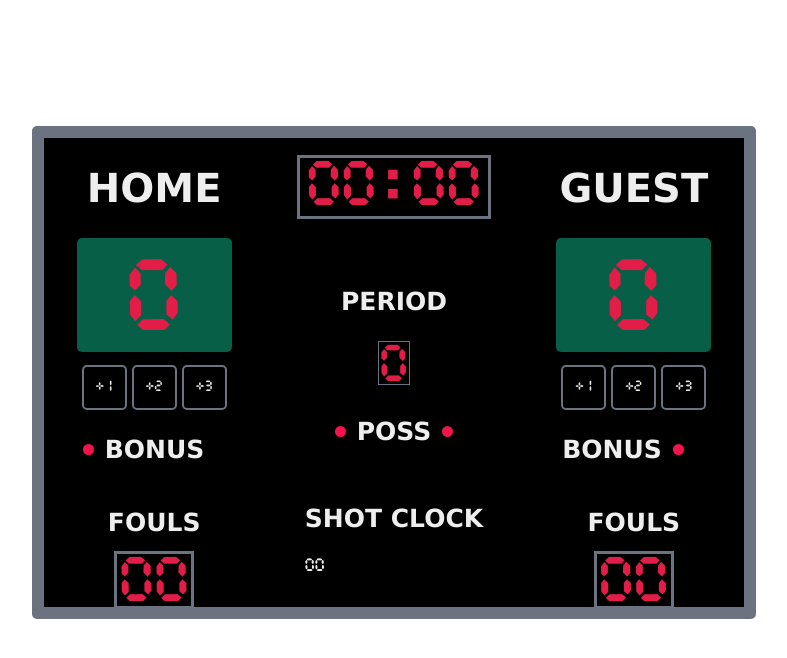
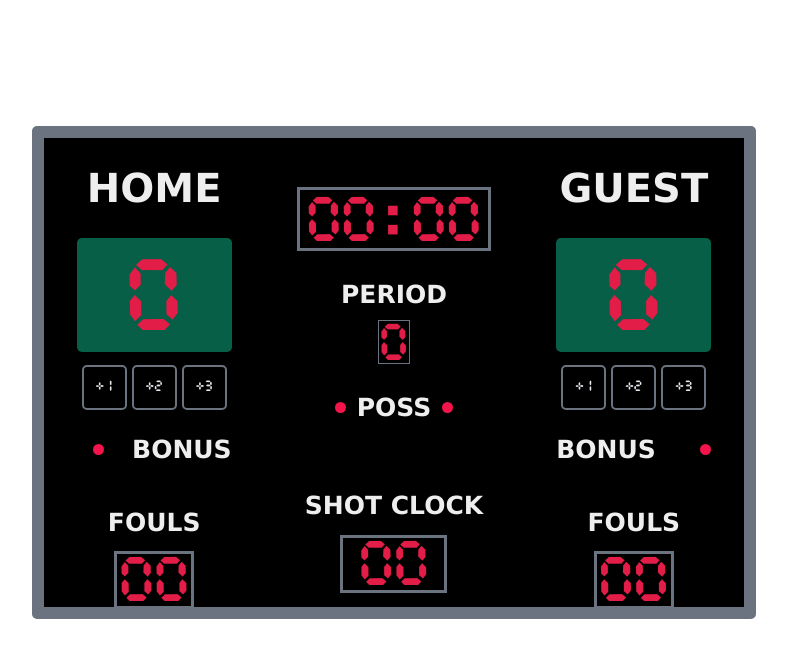
Before and after one commit to timtom619/basketball-scoreboard, a plain HTML site: page index.html in a window 1280 px wide. Shown: the whole page, without its empty margins (246-1033 px from the left). Drawn offline with Linux system fonts and the light colour scheme.

Commit message:
finish styling middle column

```diff
--- a/index.html
+++ b/index.html
@@ -32,9 +32,11 @@
       </div>
     </div>
     <div id="middle-container">
-      <div class="game-clock cursed-font">00:00</div>
+      <div class="game-clock cursed-font">
+        <p>00:00</p>
+      </div>
       <div class="period-container">
-        <h3>PERIOD</h3>
+        <h3 class="period-header">PERIOD</h3>
         <div class="period-box">
           <p class="cursed-font">0</p>
         </div>
@@ -47,7 +49,7 @@
         <div class="active-state right"></div>
       </div>
       <div class="shot-clock-container">
-        <h3>SHOT CLOCK</h3>
+        <h3 class="shot-clock-header">SHOT CLOCK</h3>
         <div class="shot-container">
           <p class="cursed-font">00</p>
         </div>
--- a/style.css
+++ b/style.css
@@ -94,13 +94,16 @@ h3, span {
   display: flex;
   align-items: center;
   margin-top: 25px;
-  margin-left: 12px;
   margin-bottom: 34px;
+  justify-content: space-between;
 }
 
 .foul-container, .period-container {
   width: 100%;
   text-align: center;
+}
+
+.foul-container {
   margin-top: 10px;
 }
 
@@ -124,20 +127,33 @@ h3, span {
 /* Game Clock */
 
 .game-clock {
-  color: #E11D48;
   width: 188px;
   height: 58px;
   border: 3px solid #6B7280;
+  text-align: center;
+  margin-top: 34px;
+  display: flex;
+  align-items: center;
+  justify-content: center;
+}
+
+.game-clock > p {
+  height: 50px;
   font-size: 56px;
-  text-align: center;
+  color: #E11D48;
+  margin: 0;
 }
 
 /* Period Container */
 
+.period-header {
+  margin: 0;
+}
+
 .period-box {
   width: 30px;
   height: 42px;
-  margin: 0 auto;
+  margin: 11px auto 0;
   border: 1px solid #6B7280;
 }
 
@@ -157,5 +173,25 @@ h3, span {
 
 /* Shot Clock */
 .shot-clock-container {
-  width:
+  margin-top: 10px;
 }
+.shot-container {
+  width: 101px;
+  height: 52px;
+  border: 3px solid #6B7280;
+  /* margin: 10 auto; */
+  margin-left: auto;
+  margin-right: auto;
+  margin-top: 15px;
+}
+
+.shot-container > p {
+  font-size: 56px;
+  color: #E11D48;
+  margin: 0;
+  text-align: center;
+}
+
+.shot-clock-header {
+  margin: 30px auto 0 auto;
+}
```
